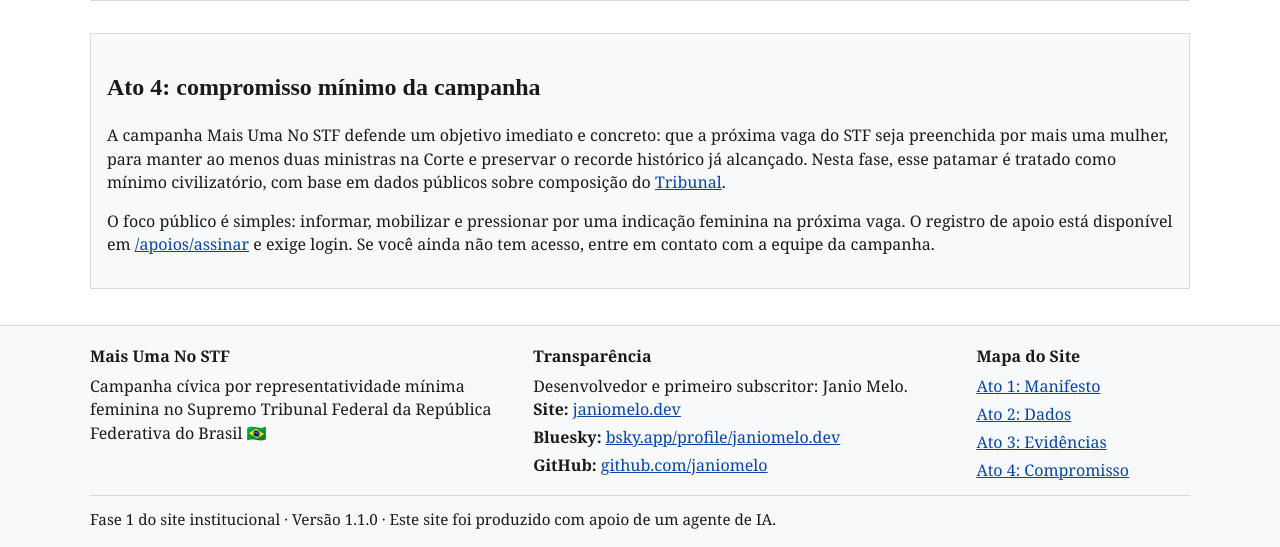
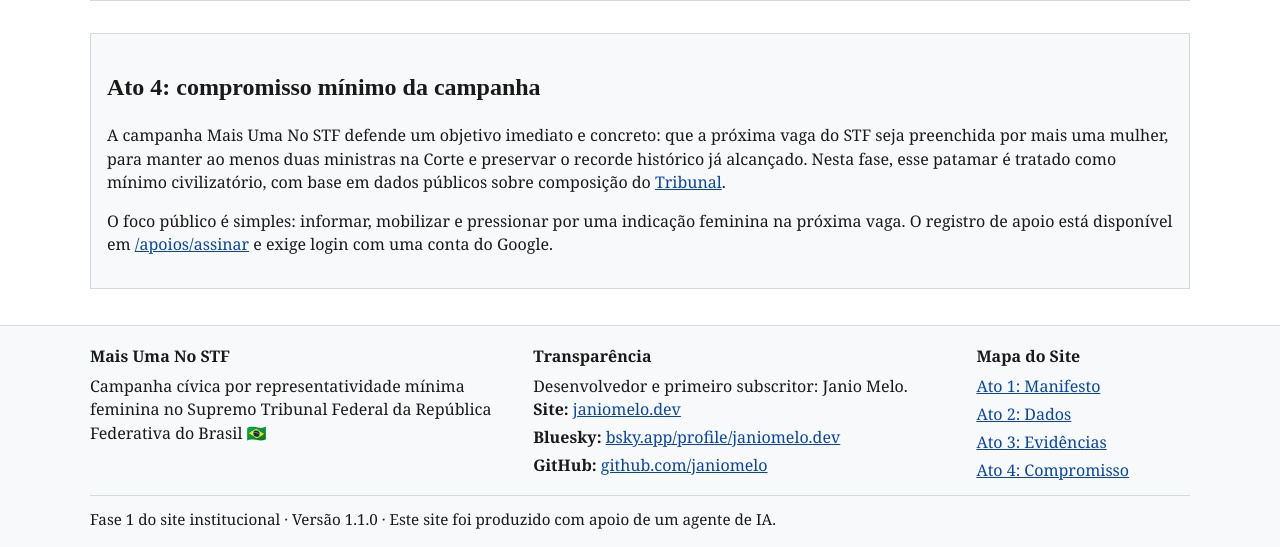
Before and after one commit to janiomelo/maisumanostf.ong.br, a Flask app: page / in a window 1280 px wide. Shown: the part 1650-2197 px from the top of the page. Run offline with Flask 3, Linux system fonts and the light colour scheme; data that the repository does not hold is empty; parts of the project's set-up code (start-up, migrations or seed data) failed here and were passed over; some libraries are stand-ins or nearby versions.

Commit message:
feat: clarify login requirements for support registration on the homepage

```diff
--- a/app/templates/publico/home.html
+++ b/app/templates/publico/home.html
@@ -125,8 +125,7 @@
     </p>
     <p>
       O foco público é simples: informar, mobilizar e pressionar por uma indicação feminina na próxima vaga.
-      O registro de apoio está disponível em <a href="{{ url_for('apoios.assinar_manifesto') }}">/apoios/assinar</a> e exige login.
-      Se você ainda não tem acesso, entre em contato com a equipe da campanha.
+      O registro de apoio está disponível em <a href="{{ url_for('apoios.assinar_manifesto') }}">/apoios/assinar</a> e exige login com uma conta do Google.
     </p>
   </article>
 </section>
```
